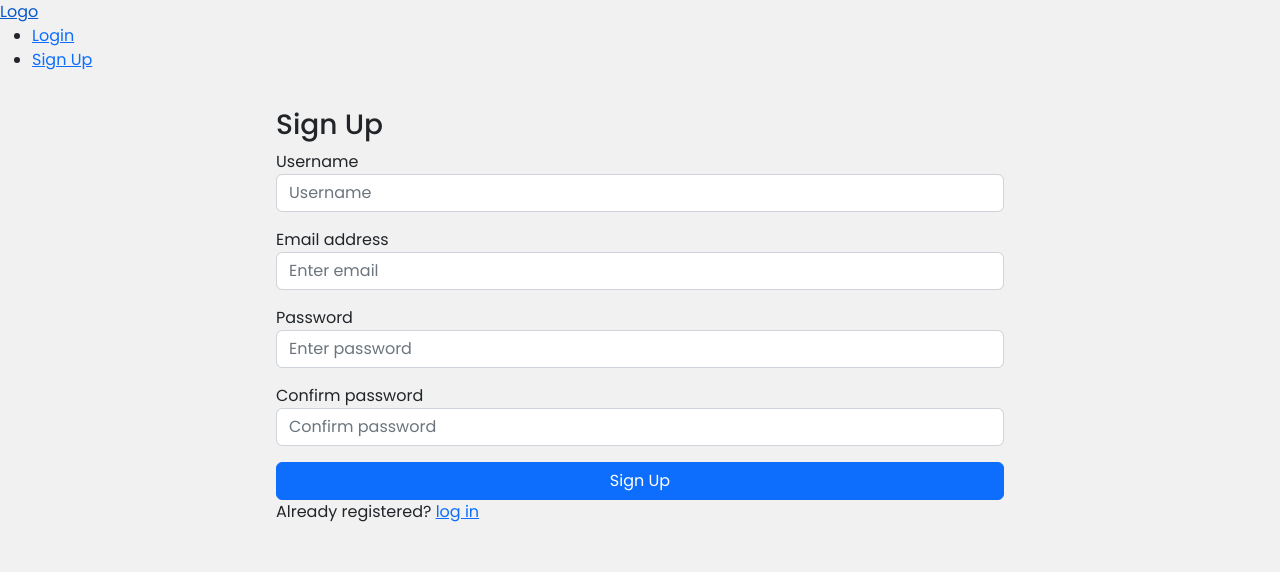
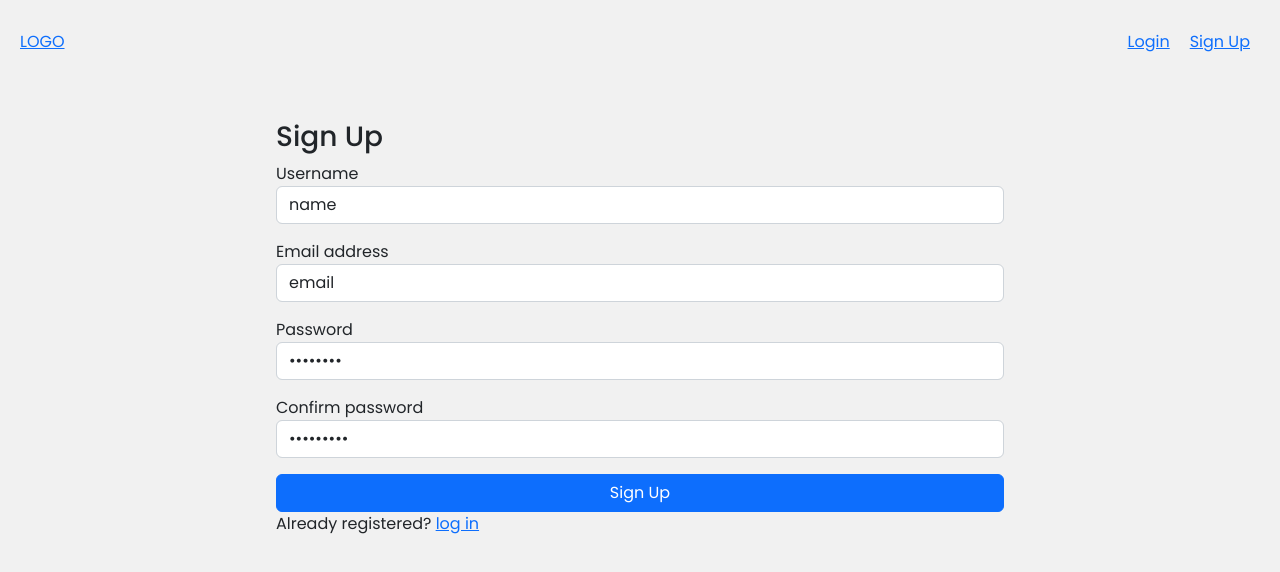
Before and after one commit to Brigitta-Nagy/meet-app-mern-frontend, a React (Create React App) app in the folder frontend/: page /signup in a window 1280 px wide. Shown: the top 572 px of the page. Built offline with nearby package versions, Linux system fonts and the light colour scheme; the HTML template or start-up script is replaced by a standard one.

Commit message:
signup page and a bit of css

```diff
--- a/frontend/src/components/Navbar.jsx
+++ b/frontend/src/components/Navbar.jsx
@@ -1,14 +1,17 @@
 import {Link} from "react-router-dom"
-
+import logo from "../static/logo.min.jpg"
 
 function Navbar() {
+
   // const navigate = useNavigate()
 
 
   return (
-    <header className="header">
-      <div>
-        <Link to="/">Logo</Link>
+    <header className="header d-flex align-items-center justify-content-between">
+      <div className="logoPic" >
+        <Link to="/">
+          {/* <img src={logo} style="width:40px; height: 40px;"/> */}
+          LOGO</Link>
       </div>
       <ul>
         <li>
--- a/frontend/src/index.css
+++ b/frontend/src/index.css
@@ -28,3 +28,20 @@ body {
   margin: 0 auto;
   text-align: center;
 }
+
+.logoPic{
+  width: 40px;
+  height: 40px;
+}
+
+.header{
+  padding: 20px;
+}
+
+header ul{
+  display: flex;
+  list-style: none;
+}
+header li{
+  padding: 10px;
+}
--- a/frontend/src/pages/Signup.js
+++ b/frontend/src/pages/Signup.js
@@ -1,13 +1,36 @@
-import React from 'react'
+import React, {useState} from 'react'
 
 function Signup() {
+  const [signUpData, setSignUpData] = useState({
+    name:"",
+    email:"",
+    password: "",
+    password2: "",
+  })
+
+  const {name, email, password, password2} = signUpData
+
+  const onChange = (e) => {
+    setSignUpData((prevState)=> ({
+      ...prevState,
+      [e.target.name]:e.target.value,
+    }))
+  }
+
+  const onSubmit = (e) => {
+    e.preventDefault()
+  }
   return (
-    <form className='container'>
+    <form onSubmit={onSubmit} className='container'>
     <h3>Sign Up</h3>
     <div className="mb-3">
       <label>Username</label>
       <input
         type="text"
+        id="name"
+        name="name"
+        value="name"
+        onChange={onChange}
         className="form-control"
         placeholder="Username"
       />
@@ -16,14 +39,22 @@ function Signup() {
       <label>Email address</label>
       <input
         type="email"
+        id="email"
+        name="email"
+        value="email"
+        onChange={onChange}
         className="form-control"
-        placeholder="Enter email"
+        placeholder="Enter your email"
       />
     </div>
     <div className="mb-3">
       <label>Password</label>
       <input
         type="password"
+        id="password"
+        name="password"
+        value="password"
+        onChange={onChange}
         className="form-control"
         placeholder="Enter password"
       />
@@ -32,6 +63,9 @@ function Signup() {
       <label>Confirm password</label>
       <input
         type="password"
+        id="password2"
+        name="password2"
+        value="password2"
         className="form-control"
         placeholder="Confirm password"
       />
```
Also changed, not shown: 1 other file (tests, documents, lock files or other folders).
